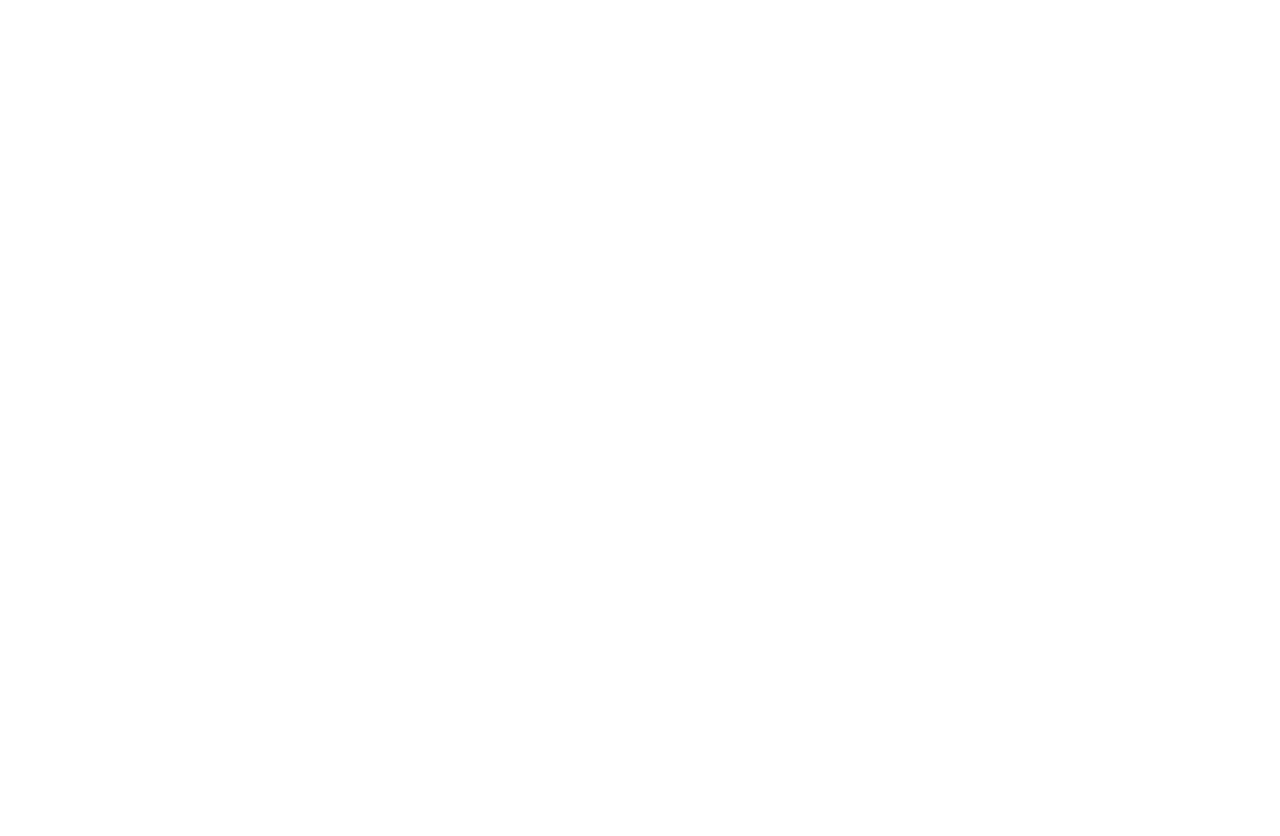
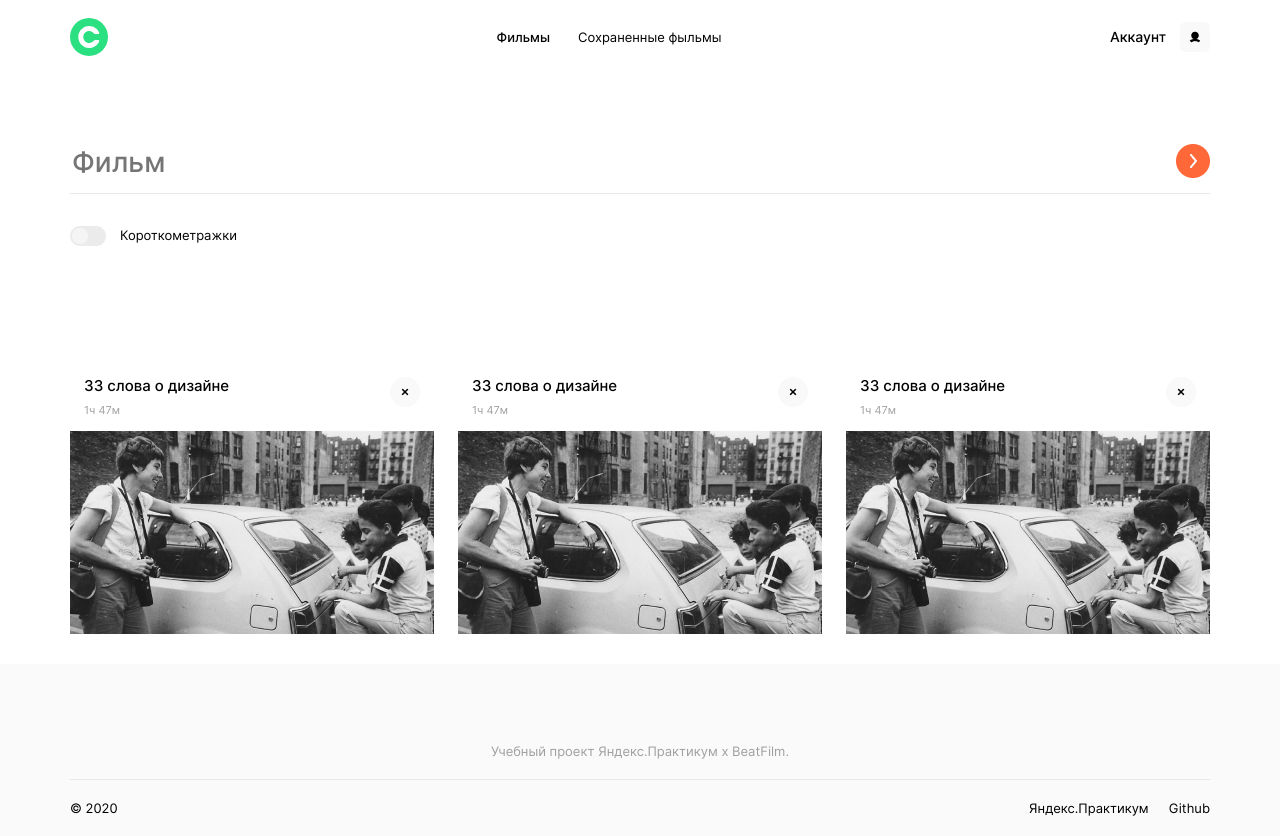
Before and after one commit to evvlboro/movies-explorer-frontend, a React (Create React App) app: page /saved-movies in a window 1280 px wide. Before the commit the page ends 800 px from the top, so only its background shows below. Built offline with nearby package versions, Linux system fonts and the light colour scheme.

Commit message:
feat: add SavedMovies component

```diff
--- a/src/block/header/__logo/header__logo.css
+++ b/src/block/header/__logo/header__logo.css
@@ -1,3 +1,4 @@
 .header__logo {
   margin: 18px 0;
+  cursor: pointer;
 }
--- /dev/null
+++ b/src/block/movies-card/__delete-btn/movies-card__delete-btn.css
@@ -0,0 +1,11 @@
+.movies-card__delete-btn {
+  background: url(../../../images/delete-btn.png);
+  border: none;
+  width: 30px;
+  height: 30px;
+  cursor: pointer;
+}
+
+.movies-card__delete-btn:hover {
+  opacity: .6;
+}
--- a/src/components/App.js
+++ b/src/components/App.js
@@ -1,5 +1,6 @@
 import Main from './Main';
 import Movies from './Movies';
+import SavedMovies from './SavedMovies';
 import { Route, Switch } from 'react-router-dom';
 
 function App() {
@@ -11,6 +12,9 @@
       <Route exact path="/movies">
         <Movies />
       </Route>
+      <Route exact path="/saved-movies">
+        <SavedMovies />
+      </Route>
     </Switch>
   );
 }
--- a/src/components/MoviesCard.js
+++ b/src/components/MoviesCard.js
@@ -1,4 +1,5 @@
-function MoviesCard({title, duration, imgUrl}) {
+function MoviesCard({title, duration, imgUrl, fromSavedPage}) {
+  console.log('fromSavedPage: ' + fromSavedPage);
   return (
     <div className="movies-card">
       <div className="movies-card__container">
@@ -6,7 +7,11 @@
           <p className="movies-card__title">{title}</p>
           <p className="movies-card__duration">{duration}</p>
         </div>
-        <button className="movies-card__save-btn" />
+        {
+          fromSavedPage ?
+          ( <button className="movies-card__delete-btn" /> ) :
+          ( <button className="movies-card__save-btn" /> )
+        }
       </div>
       <img src={imgUrl} alt={title} className="movies-card__img" />
     </div>
--- a/src/components/MoviesCardList.js
+++ b/src/components/MoviesCardList.js
@@ -1,8 +1,12 @@
 import React, { useState } from 'react';
 import MoviesCard from "./MoviesCard";
 
-function MoviesCardList({cards}){
-  const [count, setCount] = useState(3);
+function MoviesCardList({cards, fromSavedPage}){
+  let initalCount = 3;
+  if(fromSavedPage === true) {
+    initalCount = cards.length;
+  }
+  const [count, setCount] = useState(initalCount);
 
   return (
     <div className="movies-card-list">
@@ -14,10 +18,14 @@
               title={card.title}
               duration={card.duration}
               imgUrl={card.imgUrl}
+              fromSavedPage={fromSavedPage}
             />
           ))
         }
       </div>
+      {
+        fromSavedPage !== true ?
+          (
             <button
               className="movies-card-list__more-btn"
               onClick={() => {
@@ -25,6 +33,9 @@
               }}>
               Ещё
             </button>
+          ) : (<></>)
+      }
+
     </div>
   );
 }
--- /dev/null
+++ b/src/components/SavedMovies.js
@@ -0,0 +1,81 @@
+import Header from './Header';
+import SearchForm from './SearchForm';
+import Footer from './Footer';
+import MoviesCardList from './MoviesCardList';
+
+import cardExample1 from '../images/card-examples/example1.png';
+
+const cards = [
+  {
+    _id: 1,
+    title: '33 слова о дизайне',
+    duration: '1ч 47м',
+    imgUrl: cardExample1,
+    isSaved: true
+  },
+  {
+    _id: 2,
+    title: '33 слова о дизайне',
+    duration: '1ч 47м',
+    imgUrl: cardExample1,
+    isSaved: true
+  },
+  {
+    _id: 3,
+    title: '33 слова о дизайне',
+    duration: '1ч 47м',
+    imgUrl: cardExample1,
+    isSaved: true
+  },
+  {
+    _id: 4,
+    title: '33 слова о дизайне',
+    duration: '1ч 47м',
+    imgUrl: cardExample1
+  },
+  {
+    _id: 5,
+    title: '33 слова о дизайне',
+    duration: '1ч 47м',
+    imgUrl: cardExample1
+  },
+  {
+    _id: 6,
+    title: '33 слова о дизайне',
+    duration: '1ч 47м',
+    imgUrl: cardExample1
+  },
+  {
+    _id: 7,
+    title: '33 слова о дизайне',
+    duration: '1ч 47м',
+    imgUrl: cardExample1
+  },
+  {
+    _id: 8,
+    title: '33 слова о дизайне',
+    duration: '1ч 47м',
+    imgUrl: cardExample1
+  },
+  {
+    _id: 9,
+    title: '33 слова о дизайне',
+    duration: '1ч 47м',
+    imgUrl: cardExample1
+  }
+]
+
+function SavedMovies() {
+  return (
+    <>
+      <Header loggedIn={true}/>
+      <SearchForm />
+      <MoviesCardList
+        cards={cards.filter(card => card.isSaved === true)}
+        fromSavedPage={true} />
+      <Footer />
+    </>
+  )
+}
+
+export default SavedMovies;
--- a/src/index.css
+++ b/src/index.css
@@ -86,6 +86,7 @@
 @import url(./block/movies-card/__duration/movies-card__duration.css);
 @import url(./block/movies-card/__save-btn/movies-card__save-btn.css);
 @import url(./block/movies-card/__img/movies-card__img.css);
+@import url(./block/movies-card/__delete-btn/movies-card__delete-btn.css);
 
 @import url(./block/movies-card-list/movies-card-list.css);
 @import url(./block/movies-card-list/__container/movies-card-list__container.css);
```
Also changed, not shown: src/images/delete-btn.png (added). Lines whose indentation alone changed are shown as unchanged.
